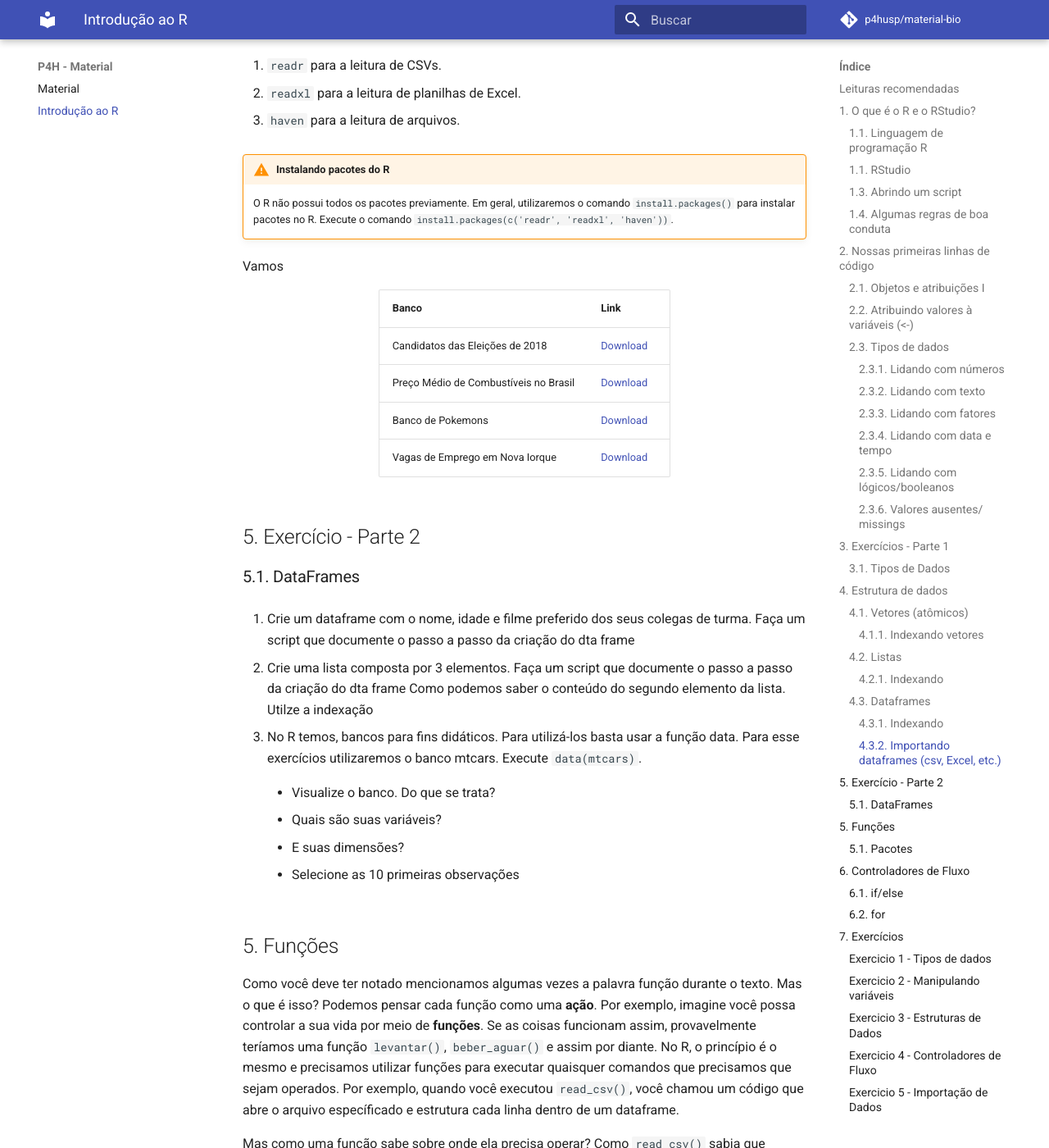
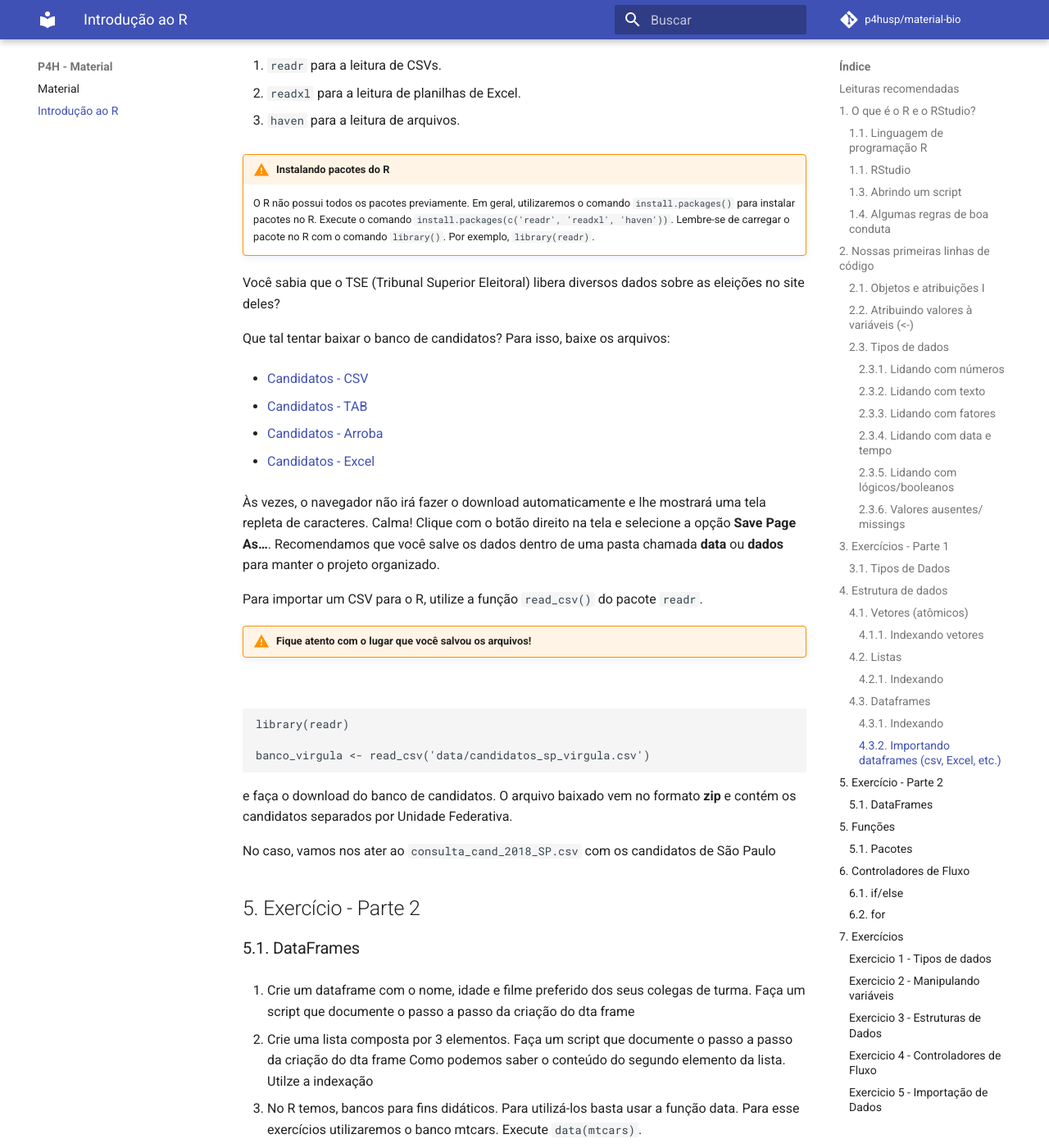
Before and after one commit to p4hUSP/material-2021, an MkDocs documentation site: the page built from docs/01_introducao.md, in a window 1280 px wide and 1400 px high, scrolled down 11217 px. Shown: the whole window at 82% size. Built offline with MkDocs 1.6.1 and Material for MkDocs 9.7.7, drawn with Linux system fonts in a browser that asks for light colours; emoji names are drawn with the system emoji font; comment, search, counter and statistics services are not loaded; some of the changed text lies outside the part shown.

Commit message:
banco ponto virgula

```diff
--- a/docs/01_introducao.md
+++ b/docs/01_introducao.md
@@ -497,38 +497,49 @@ uso dos seguintes pacotes:
 
     O R não possui todos os pacotes previamente. Em geral, utilizaremos o comando `install.packages()`
     para instalar pacotes no R. Execute o comando `install.packages(c('readr', 'readxl', 'haven'))`.
+    Lembre-se de carregar o pacote no R com o comando `library()`. Por exemplo, `library(readr)`.
 
-Vamos
+Você sabia que o TSE (Tribunal Superior Eleitoral) libera diversos dados
+sobre as eleições no site deles?
 
-<center>
-<table>
-<thead>
-<tr class="header">
-<th>Banco</th>
-<th>Link</th>
-</tr>
-</thead>
-<tbody>
-<tr class="odd">
-<td>Candidatos das Eleições de 2018</td>
-<td><a href="http://agencia.tse.jus.br/estatistica/sead/odsele/consulta_cand/consulta_cand_2018.zip">Download</a></td>
-</tr>
-<tr class="even">
-<td>Preço Médio de Combustíveis no Brasil</td>
-<td><a href="https://www.kaggle.com/matheusfreitag/gas-prices-in-brazil">Download</a></td>
-</tr>
-<tr class="odd">
-<td>Banco de Pokemons</td>
-<td><a href="https://www.kaggle.com/rounakbanik/pokemon">Download</a></td>
-</tr>
-<tr class="even">
-<td>Vagas de Emprego em Nova Iorque</td>
-<td><a href="https://www.kaggle.com/new-york-city/new-york-city-current-job-postings">Download</a></td>
-</tr>
-</tbody>
-</table>
+Que tal tentar baixar o banco de candidatos? Para isso, baixe os
+arquivos:
 
-</center>
+-   [Candidatos -
+    CSV](https://github.com/p4hUSP/material-bio/raw/master/docs/data/candidatos_sp_virgula.csv)
+
+-   [Candidatos -
+    TAB](https://github.com/p4hUSP/material-bio/raw/master/docs/data/candidatos_sp_tab.csv)
+
+-   [Candidatos -
+    Arroba](https://github.com/p4hUSP/material-bio/raw/master/docs/data/candidatos_sp_arroba.csv)
+
+-   [Candidatos -
+    Excel](https://github.com/p4hUSP/material-bio/raw/master/docs/data/candidatos_sp_excel.xlsx)
+
+Às vezes, o navegador não irá fazer o download automaticamente e lhe
+mostrará uma tela repleta de caracteres. Calma! Clique com o botão
+direito na tela e selecione a opção **Save Page As…**. Recomendamos que
+você salve os dados dentro de uma pasta chamada **data** ou **dados**
+para manter o projeto organizado.
+
+Para importar um CSV para o R, utilize a função `read_csv()` do pacote
+`readr`.
+
+!!! warning " Fique atento com o lugar que você salvou os arquivos! "
+
+<br/>
+
+    library(readr)
+
+    banco_virgula <- read_csv('data/candidatos_sp_virgula.csv')
+
+e faça o download do banco de candidatos. O arquivo baixado vem no
+formato **zip** e contém os candidatos separados por Unidade Federativa.
+
+No caso, vamos nos ater ao `consulta_cand_2018_SP.csv` com os candidatos
+de São Paulo
+
 5. Exercício - Parte 2
 ----------------------
 
@@ -860,3 +871,33 @@ apertar “Esc”
     você pode dividí-los pela **mediana** ou pela **média**.
 
 ### Exercicio 5 - Importação de Dados
+
+<center>
+<table>
+<thead>
+<tr class="header">
+<th>Banco</th>
+<th>Link</th>
+</tr>
+</thead>
+<tbody>
+<tr class="odd">
+<td>Candidatos das Eleições de 2018</td>
+<td><a href="http://agencia.tse.jus.br/estatistica/sead/odsele/consulta_cand/consulta_cand_2018.zip">Download</a></td>
+</tr>
+<tr class="even">
+<td>Preço Médio de Combustíveis no Brasil</td>
+<td><a href="https://www.kaggle.com/matheusfreitag/gas-prices-in-brazil">Download</a></td>
+</tr>
+<tr class="odd">
+<td>Banco de Pokemons</td>
+<td><a href="https://www.kaggle.com/rounakbanik/pokemon">Download</a></td>
+</tr>
+<tr class="even">
+<td>Vagas de Emprego em Nova Iorque</td>
+<td><a href="https://www.kaggle.com/new-york-city/new-york-city-current-job-postings">Download</a></td>
+</tr>
+</tbody>
+</table>
+
+</center>
```
Also changed, not shown: docs/01_introducao.Rmd (+28 -1 lines), 1 other file.
